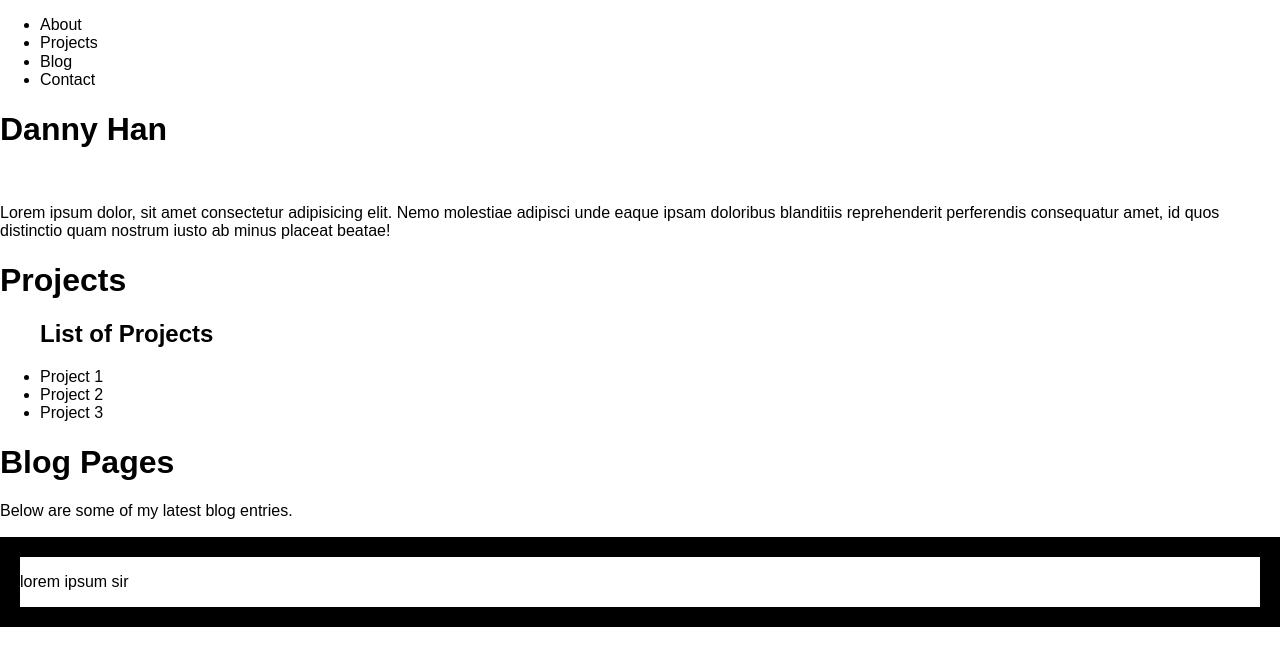
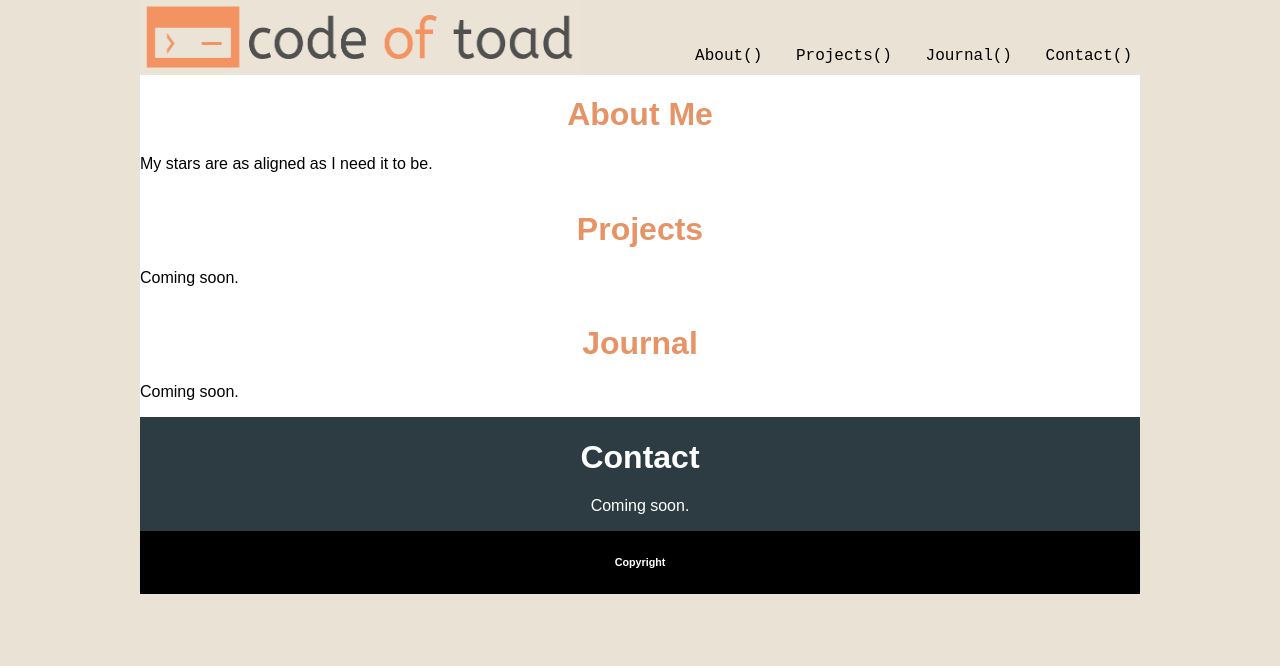
Before and after one commit to code-of-toad/portfolio-website, a plain HTML site: page index.html in a window 1280 px wide. Drawn offline with Linux system fonts and the light colour scheme.

Commit message:
Finish skeleton structure

```diff
--- a/index.html
+++ b/index.html
@@ -13,93 +13,46 @@
     <link rel="stylesheet" href="main.css">
     <title>The Toad Code</title>
 </head>
-<body">
-
-    <header>
-        <div class="logo">
-
-        </div>
-        <div class="navbar">
+<body class="grid-omega">
+    <header class="cell-header-flex">
+        <img class="logo" src="assets/img/codeoftoad-logo.png">
         <nav>
             <ul>
-                    <li>About</li>
-                    <li>Projects</li>
-                    <li>Blog</li>
-                    <li>Contact</li>
+                <li>About()</li>
+                <li>Projects()</li>
+                <li>Journal()</li>
+                <li>Contact()</li>
             </ul>
         </nav>
-        </div>
     </header>
-
-    <main>
-        <section class="hero" id="about">
-            <div class="portrait">
-
-            </div>
-            <div class="horizontal-line">
-
-            </div>
-            <div class="about">
-                <h1>Danny Han</h1> <br>
+    <main class="cell-main-flex">
+        <section class="main-hero">
+            <h1>About Me</h1>
             <p>
-                   Lorem ipsum dolor, sit amet consectetur adipisicing elit.
-                   Nemo molestiae adipisci unde eaque ipsam doloribus blanditiis
-                   reprehenderit perferendis consequatur amet, id quos distinctio
-                   quam nostrum iusto ab minus placeat beatae!
+                My stars are as aligned as I need it to be.
             </p>
-            </div>
         </section>
-        <section class="projects" id="projects">
-            <div class="section-heading">
+        <section class="main-projects">
             <h1>Projects</h1>
-            <div>
-            <div class="horizontal-line">
-
-            </div>
-            <div class="projects-showcase">
-                <ul class="projects-list">
-                    <h2>List of Projects</h2>
-                    <li>Project 1</li>
-                    <li>Project 2</li>
-                    <li>Project 3</li>
-                </ul>
-                <div class="cool-javascript-slideshow">
-
-                </div>
-            </div>
+            <p>
+                Coming soon.
+            </p>
         </section>
-        <section class="blog" id="blog">
-            <div class="section-heading">
-                <h1>Blog Pages</h1>
-            </div>
-            <div class="horizontal-line">
-
-            </div>
-            <div class="blog-pages-container">
-                <p>Below are some of my latest blog entries.</p>
-
-            </div>
+        <section class="main-journal">
+            <h1>Journal</h1>
+            <p>
+                Coming soon.
+            </p>
         </section>
     </main>
-
-    <footer>
-        <div class="contact-info">
-
+    <footer class="cell-footer-flex">
+        <div class="contact">
+            <h1>Contact</h1>
+            <p>Coming soon.</p>
         </div>
-        <div class="social-media-icons">
-
-        </div>
-        <div class="daily-quote">
-
-        </div>
-        <div class="copyright-section">
-
+        <div class="copyright">
+            <h6>Copyright</h6>
         </div>
     </footer>
-
-    <div class="testing">
-        <p>lorem ipsum sir</p>
-    </div>
-
 </body>
 </html>
--- a/main.css
+++ b/main.css
@@ -1,8 +1,121 @@
-body {
-    font-family: Arial, Helvetica, sans-serif;
-    font-size: 16px;
+:root {
+    --DEBUGGGGG-1: rgb(140, 227, 160);
+    --DEBUGGGGG-2: rgb(165, 111, 215);
+    --ff1: Arial, Helvetica, sans-serif;
+    --color-bedrock: #e9e2d5;
+    --color-background1: #ffffff;
+    --color-background2: #ffffff;
+    --color-heading: #e69365;
 }
 
-.testing {
-    border: 20px solid;
+body {
+    background-color: var(--color-bedrock);
+    font-family: var(--ff1);
+    font-size: 16px;
+    /* display: flex;
+    justify-content: center; */
 }
+
+.grid-omega {
+    /* Grid */
+    display: grid;
+    grid-template-rows: repeat(3, auto);
+    grid-template-columns: 1fr;
+    /* gap: 0; */
+    /* Dimensions */
+    min-width: 845px;
+    max-width: 1000px;
+    /* Spacing */
+    margin: 0 auto;
+}
+
+.cell-header-flex {
+    /* Grid */
+    grid-column: 1;
+    grid-row: 1;
+    /* Flex */
+    display: flex;
+    justify-content: space-between;
+    /* Dimensions */
+    max-height: 75px;
+    /* etc */
+    background-color: var(--color-bedrock);
+}
+
+.logo {
+    order: 0;
+    width: 440px;
+    height: 75px;
+}
+
+nav {
+    order: 1;
+    margin-bottom: 10px;
+    font-family: monospace;
+    align-self: flex-end;
+} nav ul {
+    margin: 0;
+    padding: 0;
+    list-style: none;
+} nav ul li {
+    display: inline;
+    margin-left: 1em;
+    margin-right: 0.5em;
+}
+
+.cell-main-flex {
+    /* Grid */
+    grid-column: 1;
+    grid-row: 2;
+    /* Flex */
+    display: flex;
+    flex-flow: column nowrap;
+}
+
+.main-hero {
+    background-color: var(--color-background1);
+} .main-hero h1 {
+    text-align: center;
+    color: var(--color-heading);
+}
+
+.main-projects {
+    background-color: var(--color-background2);
+} .main-projects h1 {
+    text-align: center;
+    color: var(--color-heading);
+}
+
+.main-journal {
+    background-color: var(--color-background1);
+} .main-journal h1 {
+    text-align: center;
+    color: var(--color-heading);
+}
+
+.cell-footer-flex {
+    /* Grid */
+    grid-column: 1;
+    grid-row: 3;
+    /* Flex */
+    display: flex;
+    flex-flow: column nowrap;
+    /* etc */
+    background-color: black;
+}
+
+.contact {
+    background-color: rgb(45, 59, 66);
+}
+.contact h1,
+.contact p {
+    color: white;
+    text-align: center;
+}
+
+.copyright {
+}
+.copyright h6 {
+    color: white;
+    text-align: center;
+}
```
Lines whose indentation alone changed are shown as unchanged.
